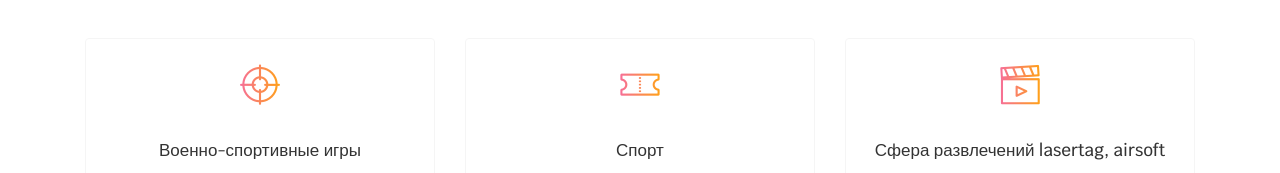
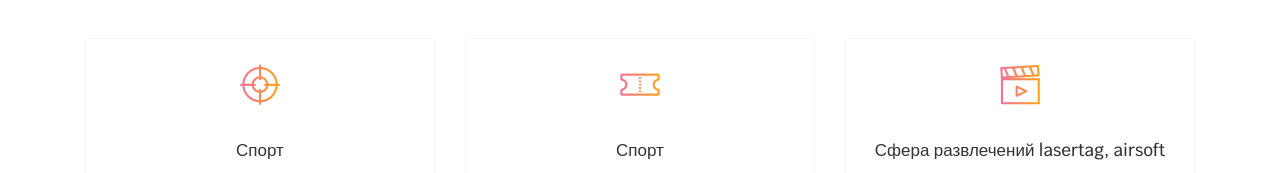
Before and after one commit to SiriusMklain/ess_landing, a plain HTML site: page index.html in a window 1280 px wide. Shown: the part 940-1113 px from the top of the page. Drawn offline with Linux system fonts and the light colour scheme; files whose address does not match are found by name.

Commit message:
изменил первое направление

```diff
--- a/index.html
+++ b/index.html
@@ -101,7 +101,7 @@
                         <i class="lni-target"></i>
                     </div>
                     <div class="services-content">
-                        <h3><a href="#">Военно-спортивные игры</a></h3>
+                        <h3><a href="#">Спорт</a></h3>
                         <p>iTrigger позволяет создать полную имитацию работы огнестрельного оружия, без использования пулевых боеприпасов. Позволит симулировать окружающую обстановку под боевые действия</p><a href="#">Далее...</a>
                     </div>
                 </div>
```
